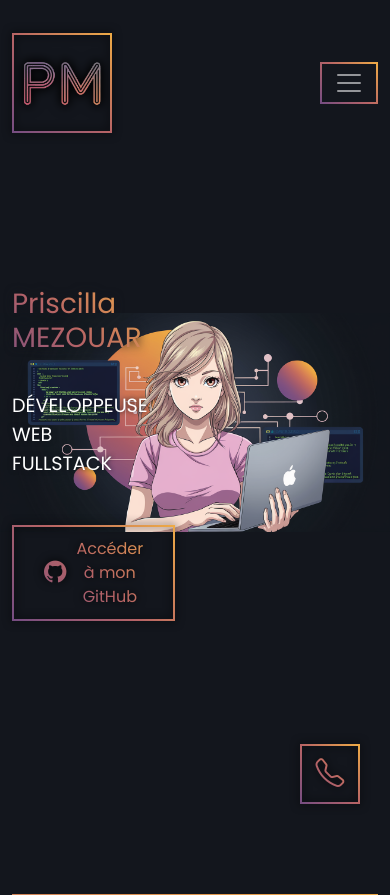
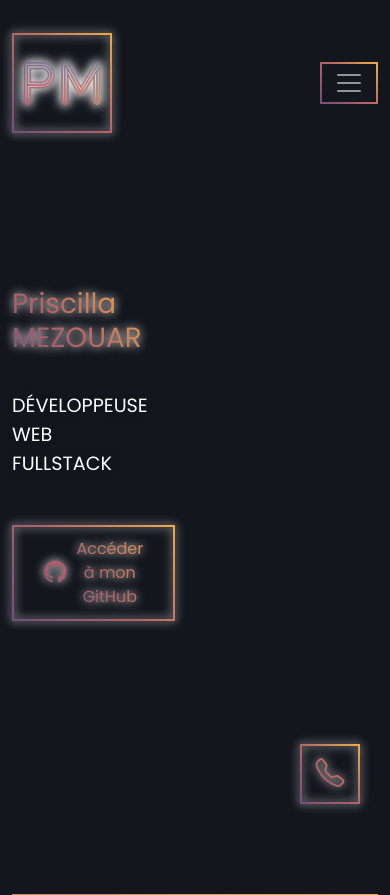
Before and after one commit to Webilys/CV, a PHP site: page / in a window 390 px wide. Shown: the top 895 px of the page. Run offline with PHP 8.4, Linux system fonts and the light colour scheme.

Commit message:
modif responsive

```diff
--- a/assets/css/components/_buttonCall.scss
+++ b/assets/css/components/_buttonCall.scss
@@ -13,10 +13,13 @@
   filter: drop-shadow(0 0 5px $black);
   @include borderGradient;
   @include textGradient;
-
   transition: animation 0.2s ease;
   transform: translateX(100px);
   animation: animationEnterButtonCall 0.8s linear forwards;
+
+  @media screen and (max-width: 768px) {
+    filter: drop-shadow(0 0 5px $white);
+  }
 
   &:hover {
     transform: scale(1.05);
--- a/assets/css/components/_buttons.scss
+++ b/assets/css/components/_buttons.scss
@@ -9,6 +9,10 @@
   @include borderGradient;
   @include textGradient;
 
+  @media screen and (max-width: 768px) {
+    filter: drop-shadow(0 0 5px $white);
+  }
+
   &:hover {
     transform: scale(1.05);
     @include borderGradient2;
--- a/assets/css/components/_container-hero-bg.scss
+++ b/assets/css/components/_container-hero-bg.scss
@@ -2,4 +2,8 @@
   background: url(../img/hero.webp) no-repeat center/contain;
   background-attachment: fixed;
   height: 100vh;
+
+  @media screen and (max-width: 768px) {
+    background: url(../img/hero-mobile.png) center/cover;
+  }
 }
--- a/assets/css/components/_hero.scss
+++ b/assets/css/components/_hero.scss
@@ -19,6 +19,10 @@
       padding-bottom: 30px;
       filter: drop-shadow(0 0 5px $bg);
       @include textGradient;
+
+      @media screen and (max-width: 768px) {
+        filter: drop-shadow(0 0 5px $white);
+      }
     }
 
     p {
--- a/assets/css/components/_portfolio.scss
+++ b/assets/css/components/_portfolio.scss
@@ -74,8 +74,9 @@
       align-items: center;
 
       @media screen and (max-width: 760px) {
-        margin: 10px;
+        display: none;
       }
+
       &:hover {
         transform: scale(1.2);
         @include borderGradient2;
--- a/assets/css/index.css
+++ b/assets/css/index.css
@@ -206,6 +206,11 @@ a {
   background-attachment: fixed;
   height: 100vh;
 }
+@media screen and (max-width: 768px) {
+  .container-hero-bg {
+    background: url(../img/hero-mobile.png) center/cover;
+  }
+}
 
 .buttonDegrade {
   padding: 10px 30px;
@@ -232,6 +237,12 @@ a {
   background-clip: text;
   -webkit-background-clip: text;
   -webkit-text-fill-color: transparent;
+}
+@media screen and (max-width: 768px) {
+  .buttonDegrade {
+    -webkit-filter: drop-shadow(0 0 5px #fff);
+            filter: drop-shadow(0 0 5px #fff);
+  }
 }
 .buttonDegrade:hover {
   -webkit-transform: scale(1.05);
@@ -293,6 +304,12 @@ a {
   background-clip: text;
   -webkit-background-clip: text;
   -webkit-text-fill-color: transparent;
+}
+@media screen and (max-width: 768px) {
+  .hero .hero-container h1 {
+    -webkit-filter: drop-shadow(0 0 5px #fff);
+            filter: drop-shadow(0 0 5px #fff);
+  }
 }
 .hero .hero-container p {
   padding-bottom: 30px;
@@ -691,7 +708,7 @@ a {
 @media screen and (max-width: 760px) {
   #portfolio .gallery-wrap #backBtn,
   #portfolio .gallery-wrap #nextBtn {
-    margin: 10px;
+    display: none;
   }
 }
 #portfolio .gallery-wrap #backBtn:hover,
@@ -865,6 +882,12 @@ a {
   -webkit-animation: animationEnterButtonCall 0.8s linear forwards;
           animation: animationEnterButtonCall 0.8s linear forwards;
 }
+@media screen and (max-width: 768px) {
+  #button-call-fixed {
+    -webkit-filter: drop-shadow(0 0 5px #fff);
+            filter: drop-shadow(0 0 5px #fff);
+  }
+}
 #button-call-fixed:hover {
   -webkit-transform: scale(1.05);
           transform: scale(1.05);
@@ -979,6 +1002,12 @@ header .logo {
   -webkit-filter: drop-shadow(0 0 5px #000);
           filter: drop-shadow(0 0 5px #000);
 }
+@media screen and (max-width: 768px) {
+  header .logo {
+    -webkit-filter: drop-shadow(0 0 5px #fff);
+            filter: drop-shadow(0 0 5px #fff);
+  }
+}
 header .logo:hover {
   border-width: 2px;
   border-style: solid;
@@ -996,8 +1025,9 @@ header .logo img {
   cursor: pointer;
 }
 @media screen and (max-width: 768px) {
-  header nav {
-    background: #13161d;
+  header .logo img {
+    -webkit-filter: drop-shadow(0 0 5px #fff);
+            filter: drop-shadow(0 0 5px #fff);
   }
 }
 header nav .navbar-toggler {
--- a/assets/css/layout/_header.scss
+++ b/assets/css/layout/_header.scss
@@ -19,6 +19,10 @@ header {
     @include borderGradient;
     filter: drop-shadow(0 0 5px $black);
 
+    @media screen and (max-width: 768px) {
+      filter: drop-shadow(0 0 5px $white);
+    }
+
     &:hover {
       @include borderGradient2;
 
@@ -31,14 +35,14 @@ header {
       width: 100px;
       filter: drop-shadow(0 0 5px $black);
       cursor: pointer;
+
+      @media screen and (max-width: 768px) {
+        filter: drop-shadow(0 0 5px $white);
+      }
     }
   }
 
   nav {
-    @media screen and (max-width: 768px) {
-      background: $bg;
-    }
-
     .navbar-toggler {
       @include borderGradient;
     }
```
Also changed, not shown: assets/img/hero-mobile.png (added), 1 other file.
